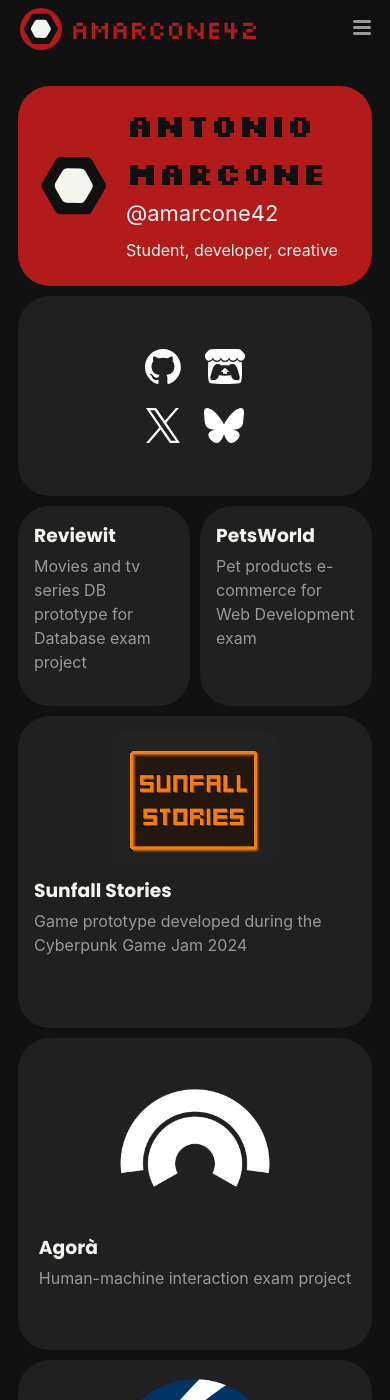
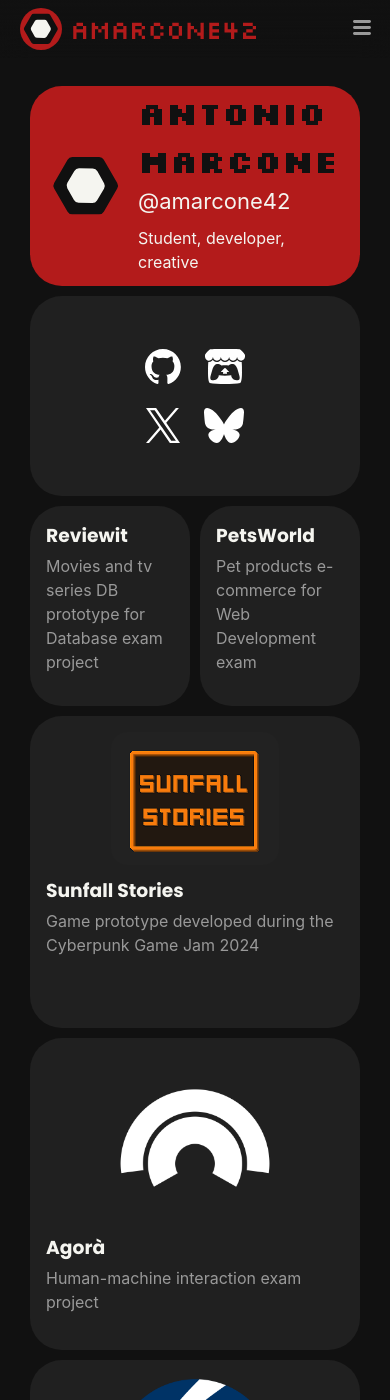
Before and after one commit to amarcone42/amarcone42.github.io, a Jekyll site: the page built from index.markdown, in a window 390 px wide and 1400 px high. Built offline with Jekyll 4.4.1, drawn with Linux system fonts in a browser that asks for light colours; some web fonts are replaced.

Commit message:
Updated mobile homepage style

```diff
--- a/_sass/bento.scss
+++ b/_sass/bento.scss
@@ -142,14 +142,14 @@
       }
   }
   @include media-query($on-palm) {
-    width: clamp(350px, 100%, calc(($card-gap * 1) + ($card-size-mobile + 60px + 2*$card-padding)* 2));
+    width: clamp(330px, 100%, calc(($card-gap * 1) + ($card-size-mobile + 20px + 2*$card-padding)* 2));
 
       .bento-card {
         height: calc($card-size + ($card-size / 2));
       }
       .main {
         height: calc($card-size + ($card-size / 2));
-        flex-basis: calc(($card-size-mobile + 60px)*2);
+        flex-basis: calc(($card-size-mobile + 20px)*2);
         flex-grow: 2;
         align-items: center;
         img {
@@ -158,14 +158,14 @@
         }
       }
       .xl {
-        flex-basis: calc(($card-size-mobile + 60px) * 2 + $card-gap);
+        flex-basis: calc(($card-size-mobile + 20px) * 2 + $card-gap);
         flex-grow: 2;
         flex-direction: column;
-        align-items: center;
 
         height: calc($card-size * 2.5);
         img {
-          margin-right: 0;
+          margin-right: auto;
+          margin-left: auto;
           margin-bottom: 12px;
           max-width: calc($card-size * 1.5);
         }
@@ -175,8 +175,7 @@
         flex-grow: 2;
       }
       .m {
-        flex-basis: calc(($card-size-mobile + 60px)* 1);
+        flex-basis: calc(($card-size-mobile + 48px)* 1);
       }
   }
-
 }
```
